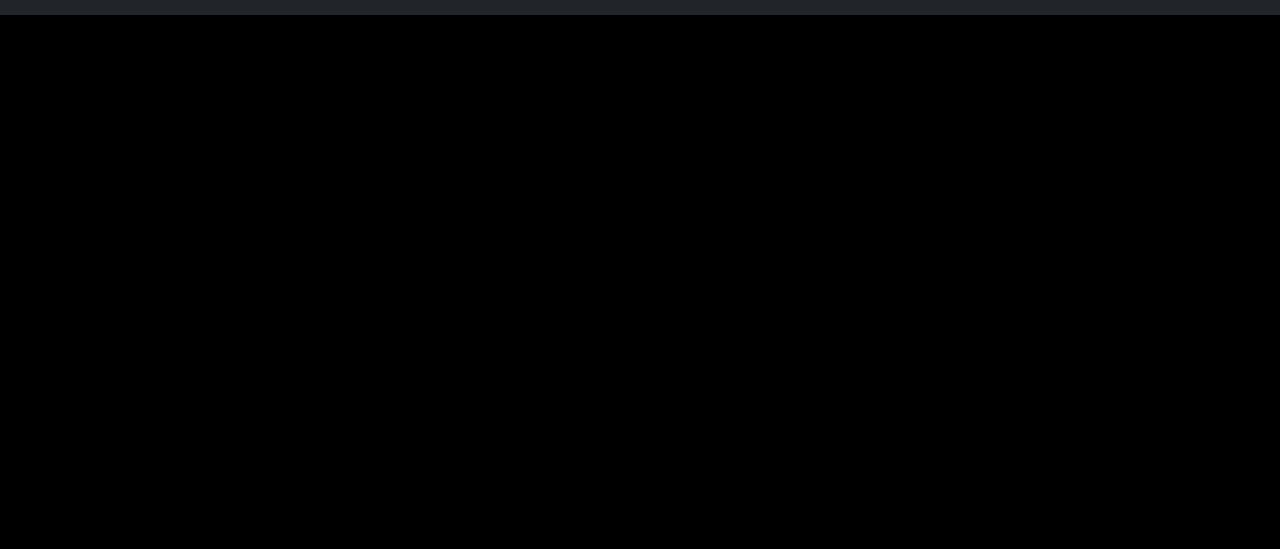
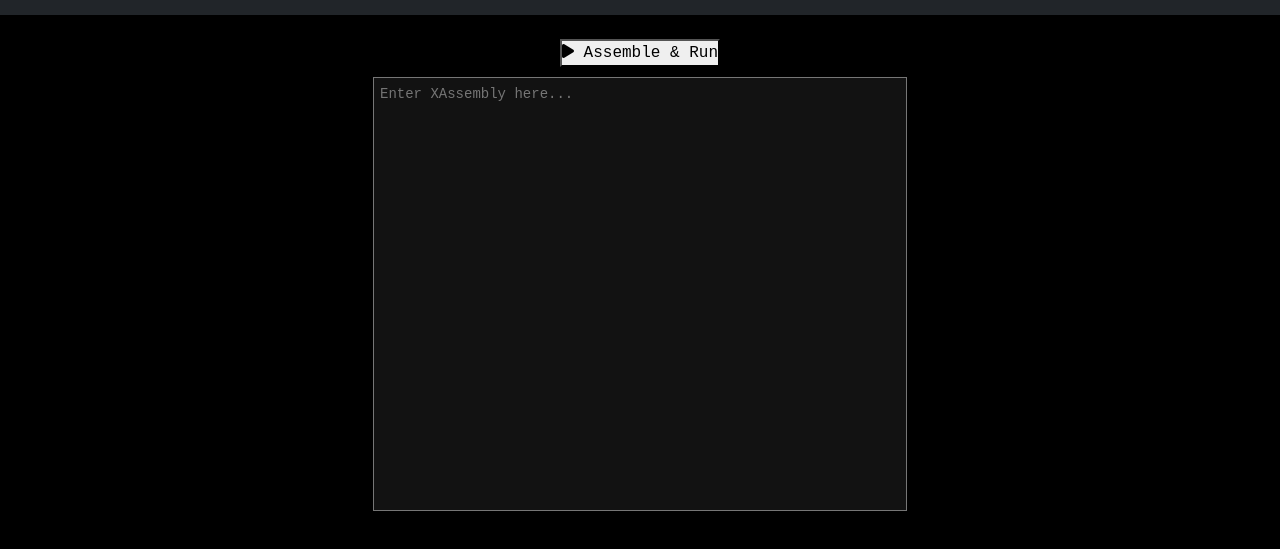
Before and after one commit to creeperdoesredstone/XSharpJS, a plain HTML site: page vm.html in a window 1280 px wide. Shown: the part 81-630 px from the top of the page. Drawn offline with nearby package versions, Linux system fonts and the light colour scheme; files that its build step writes are made by us from their sources.

Commit message:
Update vm.html

```diff
--- a/vm.html
+++ b/vm.html
@@ -1,5 +1,5 @@
 <!DOCTYPE html>
-<html lang="vi">
+<html lang="en">
 	<head>
 		<meta charset="UTF-8" />
 		<meta name="viewport" content="width=device-width, initial-scale=1.0" />
@@ -7,6 +7,10 @@
 		<link
 			href="https://cdn.jsdelivr.net/npm/bootstrap@5.3.0/dist/css/bootstrap.min.css"
 			rel="stylesheet"
+		/>
+		<link
+			rel="stylesheet"
+			href="https://cdnjs.cloudflare.com/ajax/libs/font-awesome/6.5.0/css/all.min.css"
 		/>
 		<link rel="stylesheet" href="scripts/style.css" />
 		<link rel="icon" type="image/x-icon" href="images/icon.png" />
@@ -49,5 +53,21 @@
 				</div>
 			</div>
 		</nav>
+
+		<div class="container">
+			<button id="assembleButton" title="Assemble & Run" type="button">
+				<i class="fa-solid fa-play"></i> Assemble & Run
+			</button>
+		</div>
+
+		<div class="container">
+			<textarea
+				title="Code"
+				placeholder="Enter XAssembly here..."
+				rows="20"
+				cols="60"
+				id="asmEdit"
+			></textarea>
+		</div>
 	</body>
 </html>
```
